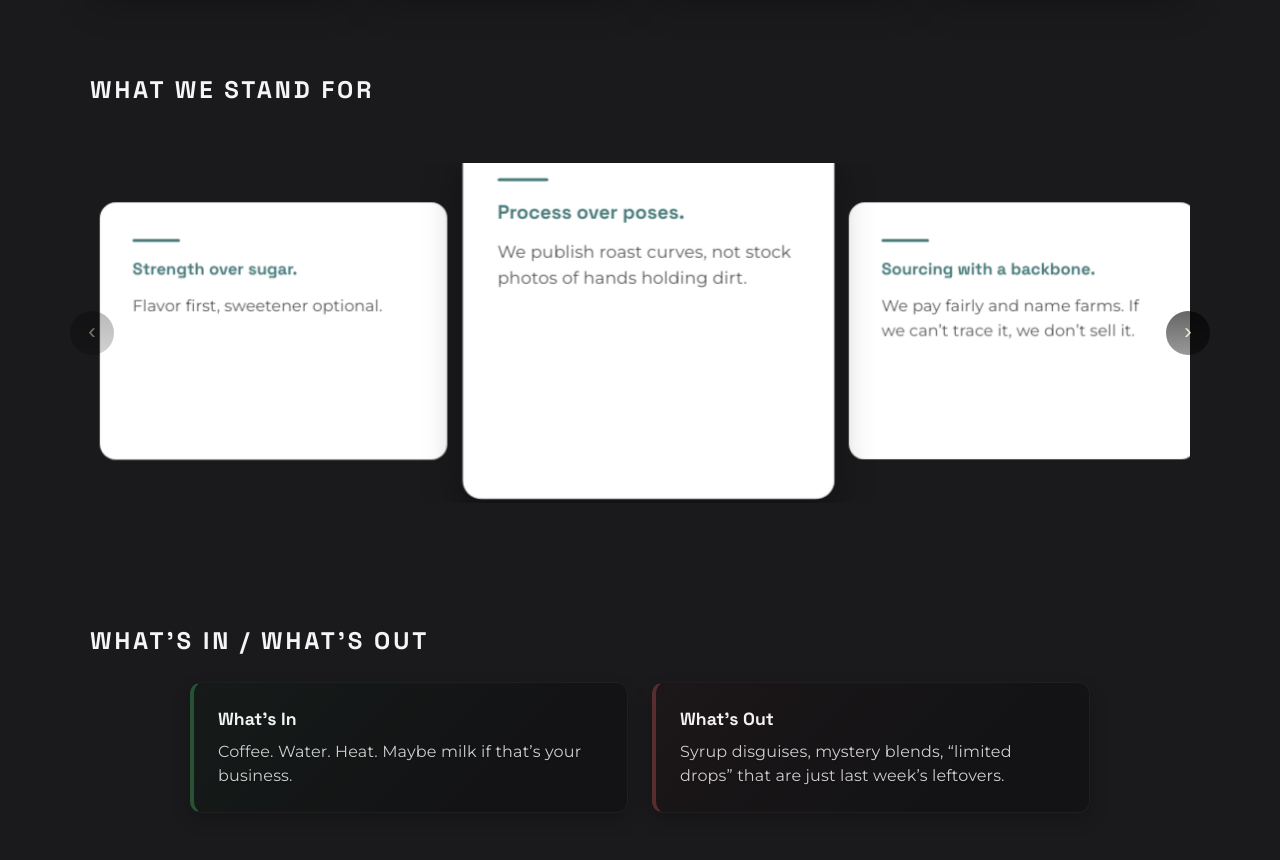
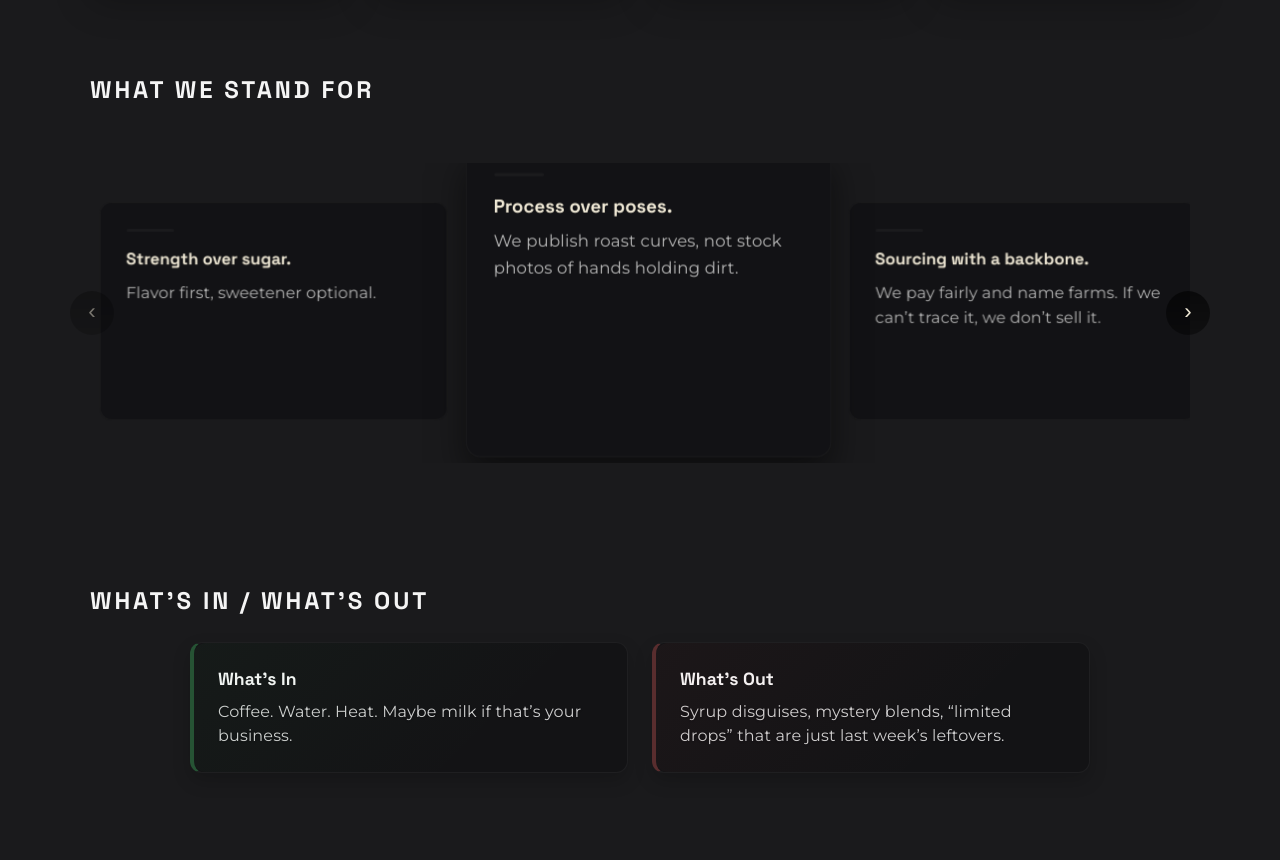
Before and after one commit to susanchapas/burning-brew, a plain HTML site: page vision.html in a window 1280 px wide. Shown: the part 1520-2380 px from the top of the page. Drawn offline with Linux system fonts and the light colour scheme.

Commit message:
style(vision): revert carousel cards to dark mode (dark background, light text)

```diff
--- a/css/styles.css
+++ b/css/styles.css
@@ -135,25 +135,26 @@ a:focus-visible{outline:3px dashed var(--hazard-yellow);outline-offset:3px}
 /* Carousel card appearance inspired by provided reference: white rounded cards, centered copy,
    larger center card elevated above the rest, and subtle inner rule under headings. */
 .carousel .principle-card{
-  background:#fff;
-  color:#111;
-  border-radius:16px;
-  padding:2.25rem 2rem;
-  min-height:260px;
+  /* dark mode cards */
+  background:rgba(18,18,20,0.86);
+  color:var(--fossil-bone);
+  border-radius:12px;
+  padding:1.6rem 1.6rem;
+  min-height:220px;
   display:flex;
   flex-direction:column;
   justify-content:flex-start;
   align-items:flex-start;
   text-align:left;
-  border:1px solid rgba(0,0,0,0.06);
+  border:1px solid rgba(255,255,255,0.03);
 }
-.carousel .principle-card h3{color:var(--oxidized-teal);font-weight:700;margin:0 0 .75rem;font-size:1.05rem}
-.carousel .principle-card p{color:rgba(0,0,0,0.65);margin:0 0 0.25rem;line-height:1.6}
-.carousel .principle-card::before{content:"";display:block;width:48px;height:3px;background:var(--oxidized-teal);margin:0 0 1rem;border-radius:2px}
+.carousel .principle-card h3{color:var(--fossil-bone);font-weight:700;margin:0 0 .6rem;font-size:1.05rem}
+.carousel .principle-card p{color:rgba(230,230,230,0.78);margin:0 0 0.25rem;line-height:1.6}
+.carousel .principle-card::before{content:"";display:block;width:48px;height:3px;background:rgba(255,255,255,0.04);margin:0 0 1rem;border-radius:2px}
 
 /* center card: larger, more padding, taller, visually above others */
-.carousel .principle-card.center{transform:translateY(-14px) scale(1.06);min-height:340px;border-radius:18px}
-.carousel .principle-card.center h3{font-size:1.15rem}
+.carousel .principle-card.center{transform:translateY(-12px) scale(1.04);min-height:300px;border-radius:14px;box-shadow:0 18px 36px rgba(0,0,0,.5)}
+.carousel .principle-card.center h3{font-size:1.12rem}
 .carousel .principle-card.adjacent{transform:translateY(-2px) scale(0.99)}
 
 /* Make sure carousel background area has enough vertical room for lifted center card */
```
